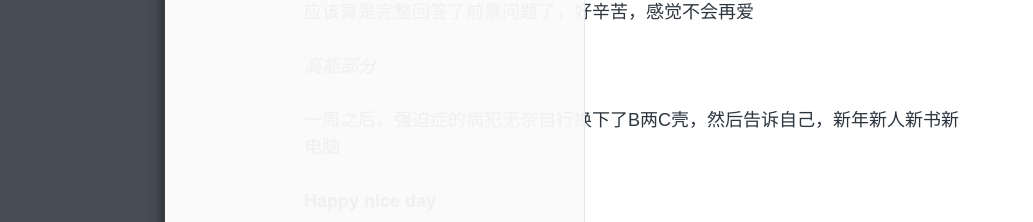
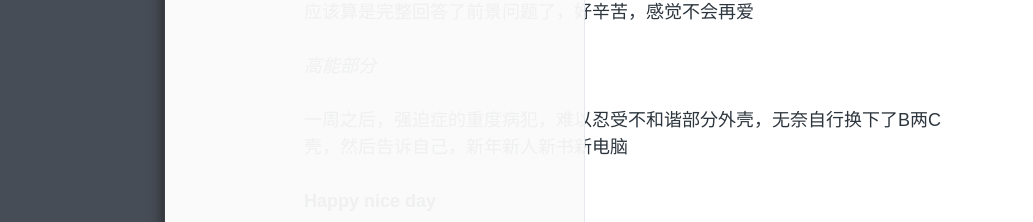
Before and after one commit to enlipan/enlipan.github.io, a Jekyll site: the page built from _posts/2015-3-15-stupid-debuge-in-site.md, in a window 1280 px wide. Shown: the part 1744-1966 px from the top of the page, without its empty margins (0-1033 px from the left). Built offline with Jekyll 4.4.1, drawn with Linux system fonts in a browser that asks for light colours; comment, search, counter and statistics services are not loaded; grey boxes are pictures that could not be loaded.

Commit message:
update stupid debug in site

```diff
--- a/_posts/2015-3-15-stupid-debuge-in-site.md
+++ b/_posts/2015-3-15-stupid-debuge-in-site.md
@@ -53,7 +53,7 @@ category: others
 
 *高能部分*
 
-一周之后，强迫症的病犯无奈自行换下了B两C壳，然后告诉自己，新年新人新书新电脑
+一周之后，强迫症的重度病犯，难以忍受不和谐部分外壳，无奈自行换下了B两C壳，然后告诉自己，新年新人新书新电脑
 
 **Happy nice day**
 
```
